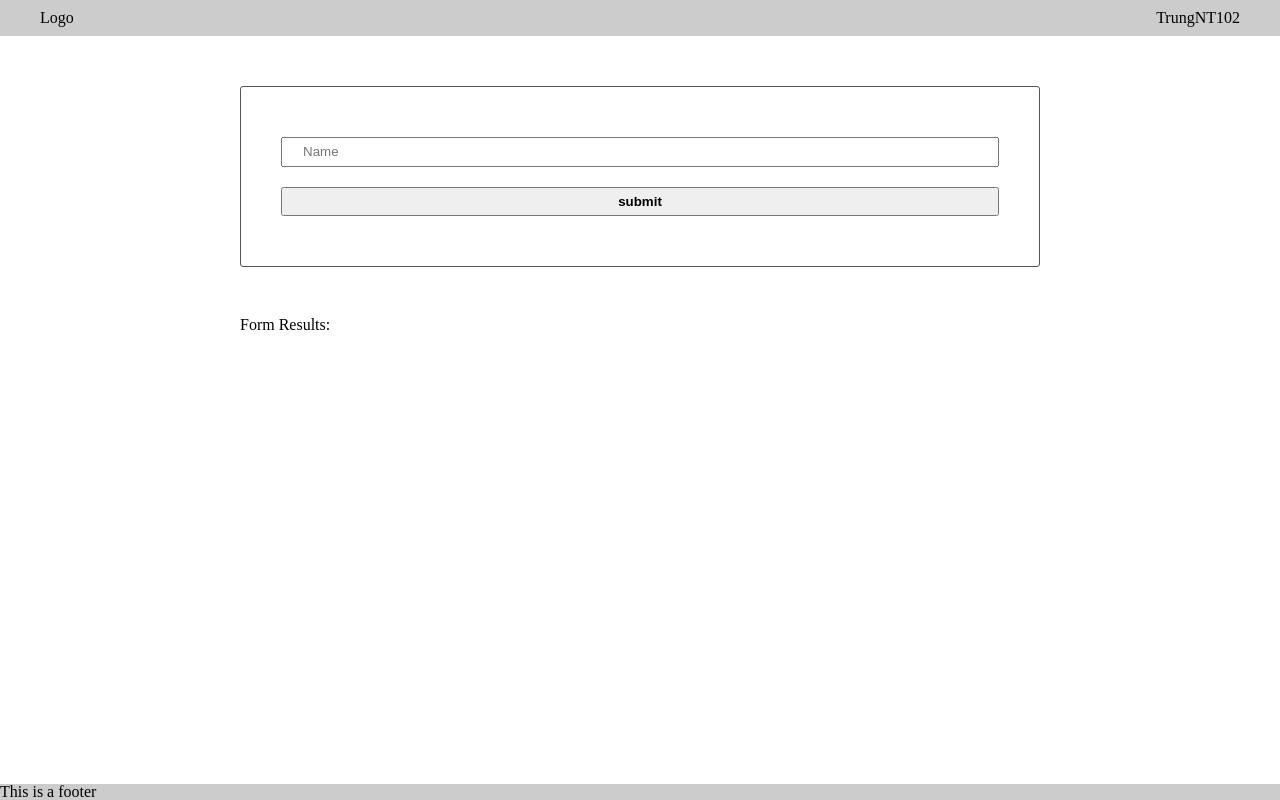
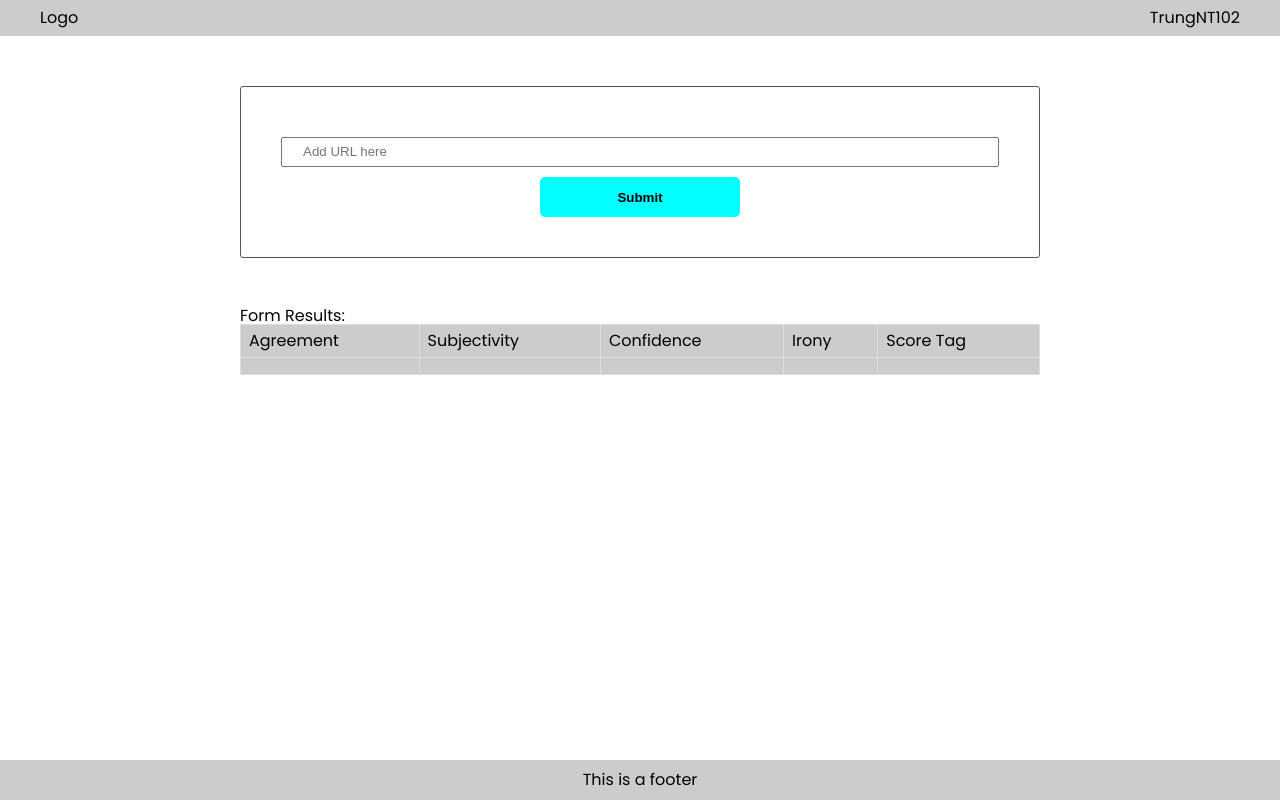
Before and after one commit to ttnguyen115/uda-fe-prj4, a website built with webpack: page src/client/views/index.html in a window 1280 px wide. Built offline with nearby package versions, Linux system fonts and the light colour scheme.

Commit message:
fix submission reviews

```diff
--- a/src/client/js/formHandler.js
+++ b/src/client/js/formHandler.js
@@ -1,27 +1,58 @@
-import {checkForName} from "./nameChecker";
+import {isUrlValid} from "./validationHandler";
 
-function handleSubmit(event) {
-    event.preventDefault()
+async function handleSubmit(event) {
+    event.preventDefault();
+    document.getElementById("error-display").style.display = "none";
 
-    // check what text was put into the form field
-    let formText = document.getElementById('name').value
-    Client.checkForName(formText)
+    const defaultValue = '-';
+    const urlString = document.getElementById('url').value;
 
-    console.log("::: Form Submitted :::")
-    fetch('http://localhost:8081/api', {
+    if (!isUrlValid(urlString)) {
+        document.getElementById("error-display").innerHTML = "Please insert correct URL format!!";
+        document.getElementById("error-display").style.color = "red";
+        document.getElementById("error-display").style.display = "block";
+        clearTextInnerHTML();
+        return;
+    }
+
+    const options = {
         method: 'POST',
         headers: {
-          'Content-Type': 'application/json',
+            'Content-Type': 'application/json',
         },
-        body: JSON.stringify({ txt: formText })
-    })
-    .then(res => res.json())
-    .then(function(res) {
-        const jsonString = JSON.stringify(res, null, 2);
-        const preElement = document.createElement('pre');
-        preElement.textContent = jsonString;
-        document.getElementById('results').appendChild(preElement);
-    })
+        body: JSON.stringify({ url: urlString })
+    };
+    console.log("::: Form Submitted :::")
+    try {
+        document.getElementById("submit").disabled = "true";
+        document.getElementById("submit").innerHTML = "Loading...";
+        const response= await fetch('http://localhost:8081/api', options);
+        document.getElementById("submit").removeAttribute("disabled");
+        document.getElementById("submit").innerHTML = "Submit";
+
+        const { status, agreement, subjectivity, confidence, irony, score_tag } = await response.json();
+        if (status.msg !== 'OK') {
+            document.getElementById("error-display").innerHTML = status.msg;
+            document.getElementById("error-display").style.color = "blue";
+            clearTextInnerHTML();
+        }
+
+        document.getElementById('agreement').innerHTML = agreement || defaultValue;
+        document.getElementById('subjectivity').innerHTML = subjectivity || defaultValue;
+        document.getElementById('confidence').innerHTML = confidence || defaultValue;
+        document.getElementById('irony').innerHTML = irony || defaultValue;
+        document.getElementById('score_tag').innerHTML = score_tag || defaultValue;
+    } catch (e) {
+        console.log(e);
+    }
+}
+
+function clearTextInnerHTML() {
+    document.getElementById('agreement').innerHTML = "";
+    document.getElementById('subjectivity').innerHTML = "";
+    document.getElementById('confidence').innerHTML = "";
+    document.getElementById('irony').innerHTML = "";
+    document.getElementById('score_tag').innerHTML = "";
 }
 
 export { handleSubmit }
--- /dev/null
+++ b/src/client/js/validationHandler.js
@@ -0,0 +1,6 @@
+function isUrlValid(url) {
+  const regex = /^(?:http(s)?:\/\/)?[\w.-]+(?:\.[\w\.-]+)+[\w\-\._~:/?#[\]@!\$&'\(\)\*\+,;=.]+$/;
+  return regex.test(url)
+}
+
+export { isUrlValid }
--- a/src/client/styles/base.scss
+++ b/src/client/styles/base.scss
@@ -1,4 +1,5 @@
 body {
+    font-family: 'Poppins', sans-serif;
     display: flex;
     flex-direction: column;
     min-height: 100vh;
--- a/src/client/styles/footer.scss
+++ b/src/client/styles/footer.scss
@@ -1,3 +1,7 @@
 footer {
   background: #ccc;
+  height: 40px;
+  display: flex;
+  align-items: center;
+  justify-content: center;
 }
--- a/src/client/styles/form.scss
+++ b/src/client/styles/form.scss
@@ -2,6 +2,17 @@ form {
     border: 1px solid #545454;
     border-radius: 3px;
     padding: 40px;
+}
+
+table {
+    border-collapse: collapse;
+    width: 100%;
+}
+
+td, th {
+    border: 1px solid #dddddd;
+    text-align: left;
+    padding: 8px;
 }
 
 input {
@@ -11,6 +22,23 @@ input {
     margin: 10px 0;
 }
 
-#button {
+#submit {
     font-weight: bold;
+    background: aqua;
+    outline: none;
+    display: block;
+    width: 200px;
+    height: 40px;
+    margin: 0 auto;
+    border-radius: 5px;
+    border: none;
+    cursor: pointer;
 }
+
+#submit:hover {
+    background: #36adbb;
+}
+
+#results tr th {
+    background: #ccc;
+}
--- a/src/client/views/index.html
+++ b/src/client/views/index.html
@@ -3,6 +3,9 @@
     <head>
         <meta charset="utf-8">
         <title>Udacity Project 4 - TrungNT102</title>
+        <link rel="preconnect" href="https://fonts.googleapis.com">
+        <link rel="preconnect" href="https://fonts.gstatic.com" crossorigin>
+        <link href="https://fonts.googleapis.com/css2?family=Poppins:wght@400;500;600;700&family=Red+Hat+Display:ital,wght@0,300;0,400;0,500;0,600;0,700;0,800;0,900;1,300;1,400;1,500;1,600;1,700;1,800;1,900&family=Roboto:wght@300;400;500;700&display=swap" rel="stylesheet">
     </head>
 
     <body>
@@ -18,15 +21,33 @@
 
         <main>
             <section>
-                <form class="" onsubmit="return handleSubmit(event)">
-                    <input id="name" type="text" name="input" value="" placeholder="Name">
-                    <input id="button" type="submit" name="" value="submit" onclick="return Client.handleSubmit(event)" onsubmit="return Client.handleSubmit(event)">
+                <form class="" onsubmit="return Client.handleSubmit(event)">
+                    <input id="url" type="text" name="input" value="" placeholder="Add URL here">
+                    <label for="url" id="error-display"></label>
+                    <button id="submit" type="submit" onclick="return Client.handleSubmit(event)" onsubmit="return Client.handleSubmit(event)">Submit</button>
                 </form>
             </section>
 
             <section>
                 <strong>Form Results:</strong>
-                <div id="results"></div>
+                <div id="results">
+                    <table>
+                        <tr>
+                            <th>Agreement</th>
+                            <th>Subjectivity</th>
+                            <th>Confidence</th>
+                            <th>Irony</th>
+                            <th>Score Tag</th>
+                        </tr>
+                        <tr>
+                            <th id="agreement"></th>
+                            <th id="subjectivity"></th>
+                            <th id="confidence"></th>
+                            <th id="irony"></th>
+                            <th id="score_tag"></th>
+                        </tr>
+                    </table>
+                </div>
             </section>
         </main>
 
--- a/src/server/index.js
+++ b/src/server/index.js
@@ -26,7 +26,7 @@ app.get("/test", function (req, res) {
 
 app.post("/api", async (req, res) => {
   try {
-    const urlString = `https://api.meaningcloud.com/sentiment-2.1?key=${process.env.API_KEY}&lang=en&txt=${req.body.txt}`
+    const urlString = `https://api.meaningcloud.com/sentiment-2.1?key=${process.env.API_KEY}&lang=en&url=${req.body.url}`
     const response = await axios.post(urlString);
     res.send(response.data);
   } catch (err) {
```
Also changed, not shown: src/client/__test__/nameChecker.test.js (+2 -4 lines), src/client/__test__/validationHandler.test.js (added, +13 -0 lines).
